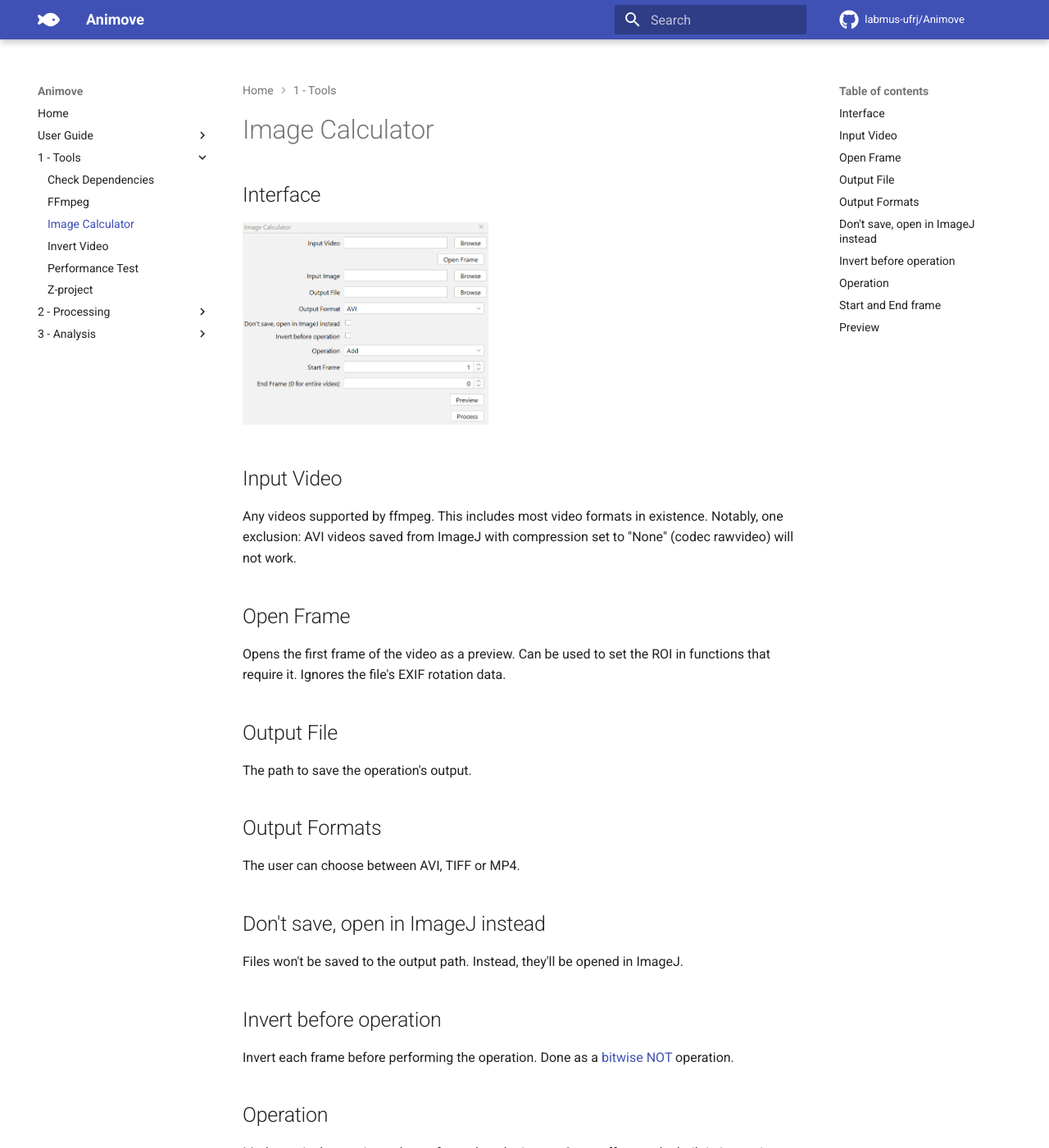
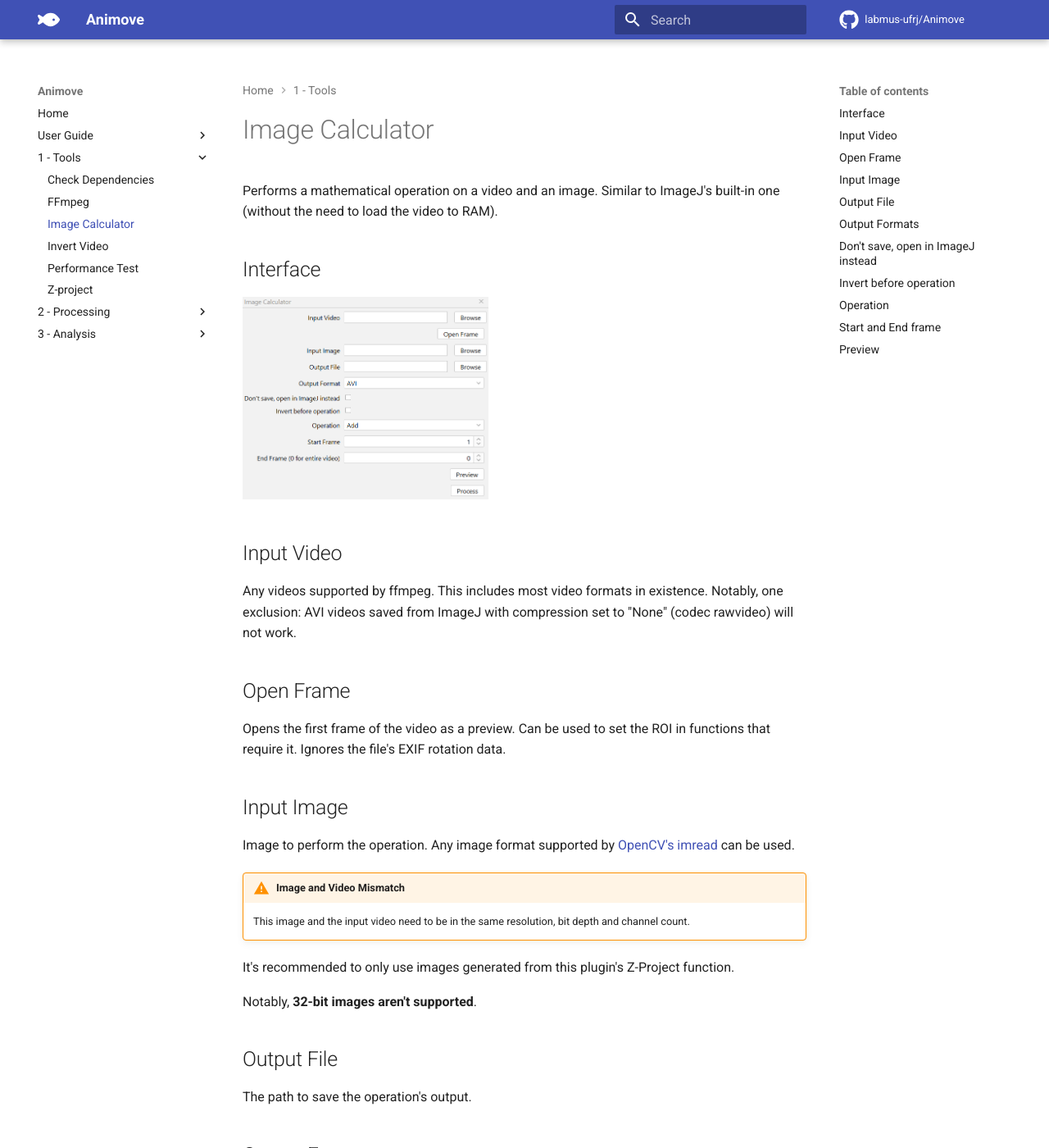
Before and after one commit to labmus-ufrj/Animove, an MkDocs documentation site: the page built from docs/docs/tools/image-calculator.md, in a window 1280 px wide and 1400 px high. Shown: the whole window at 82% size. Built offline with MkDocs 1.6.1 and Material for MkDocs 9.7.7, drawn with Linux system fonts in a browser that asks for light colours; comment, search, counter and statistics services are not loaded.

Commit message:
image calc doc change

```diff
--- a/docs/docs/tools/image-calculator.md
+++ b/docs/docs/tools/image-calculator.md
@@ -1,4 +1,7 @@
 # Image Calculator
+
+Performs a mathematical operation on a video and an image. Similar to ImageJ's built-in one (without the need to load the video to RAM).
+
 
 ## Interface
 ![Interface image](img/gui-image-calc.png){ width="300em" }
@@ -6,6 +9,15 @@
 --8<-- "input-video.md"
 
 --8<-- "open-frame.md"
+
+## Input Image
+Image to perform the operation.
+Any image format supported by [OpenCV's imread](https://docs.opencv.org/4.x/d4/da8/group__imgcodecs.html#gaffb68fce322c6e52841d7d9357b9ad2d) can be used.
+!!! warning "Image and Video Mismatch"
+    This image and the input video need to be in the same resolution, bit depth and channel count.
+It's recommended to only use images generated from this plugin's Z-Project function.
+
+Notably, **32-bit images aren't supported**.
 
 --8<-- "output-file.md"
 
```
Also changed, not shown: 2 other files.
